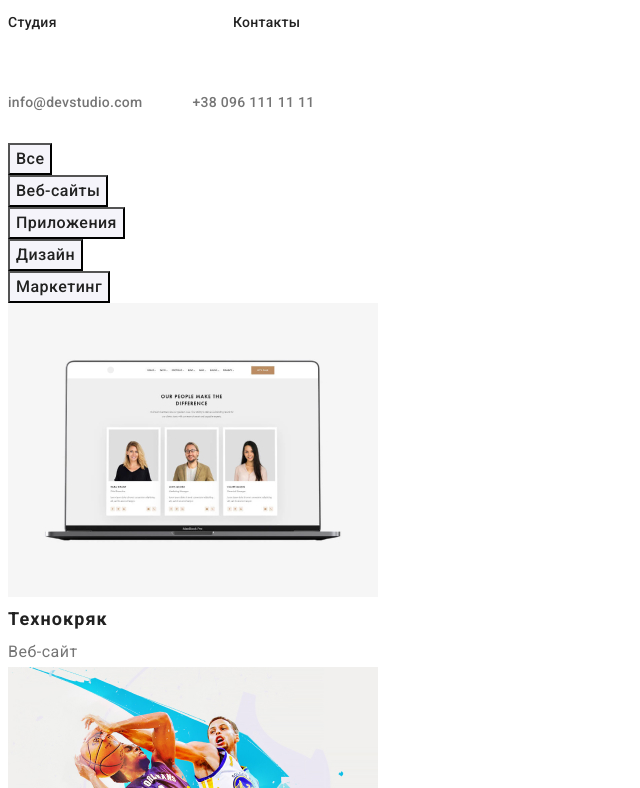
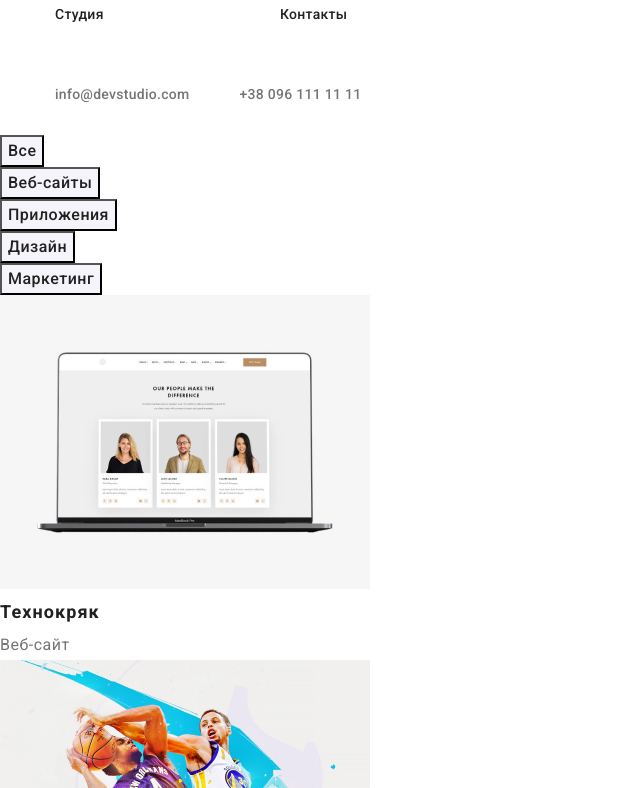
Before and after one commit to NataliaMartynuik/goit-markup-hw-03, a plain HTML site: page portfolio.html in a window 1280 px wide. Shown: the part 56-844 px from the top of the page, without its empty margins (0-640 px from the left). Drawn offline with nearby package versions, Linux system fonts and the light colour scheme.

Commit message:
Update portfolio.html

```diff
--- a/portfolio.html
+++ b/portfolio.html
@@ -5,11 +5,15 @@
     <meta http-equiv="X-UA-Compatible" content="IE=edge">
     <meta name="viewport" content="width=device-width, initial-scale=1.0">
     <title>Portfolio</title>
+    <link href="https://fonts.googleapis.com/css2?family=Raleway:wght@700&family=Roboto:wght@400;500;700;900&display=swap" rel="stylesheet">
+    <link rel="stylesheet" href="https://cdnjs.cloudflare.com/ajax/libs/modern-normalize/1.1.0/modern-normalize.min.css"
+          integrity="sha512-wpPYUAdjBVSE4KJnH1VR1HeZfpl1ub8YT/NKx4PuQ5NmX2tKuGu6U/JRp5y+Y8XG2tV+wKQpNHVUX03MfMFn9Q=="
+          crossorigin="anonymous" referrerpolicy="no-referrer" />
     <link rel="stylesheet" href="./css/style.css">
-    <link href="https://fonts.googleapis.com/css2?family=Raleway:wght@700&family=Roboto:wght@400;500;700;900&display=swap" rel="stylesheet">
 </head>
 <body>
-    <header>
+    <header class="header">
+        <div class="container">
         <nav class="navigation">
             <a class="logo_title link_logo" href="./index.html"><span class="logo">Web</span>Studio</a>
 
@@ -25,6 +29,7 @@
                 </li>
             </ul>
         </nav>
+        <div class="header_contact">
         <ul class="contact_list list">
             <li class="contact_item current">
                 <a class="contact_link link " href="mailto:info@devstudio.com">info@devstudio.com</a>
@@ -32,7 +37,7 @@
             <li class="contact_item">
                 <a class="contact_link link" href="tel:+380961111111">+38 096 111 11 11</a>
             </li>
-        </ul>
+        </ul> </div></div>
     </header>
     <main>
         <section class="galerie">
```
